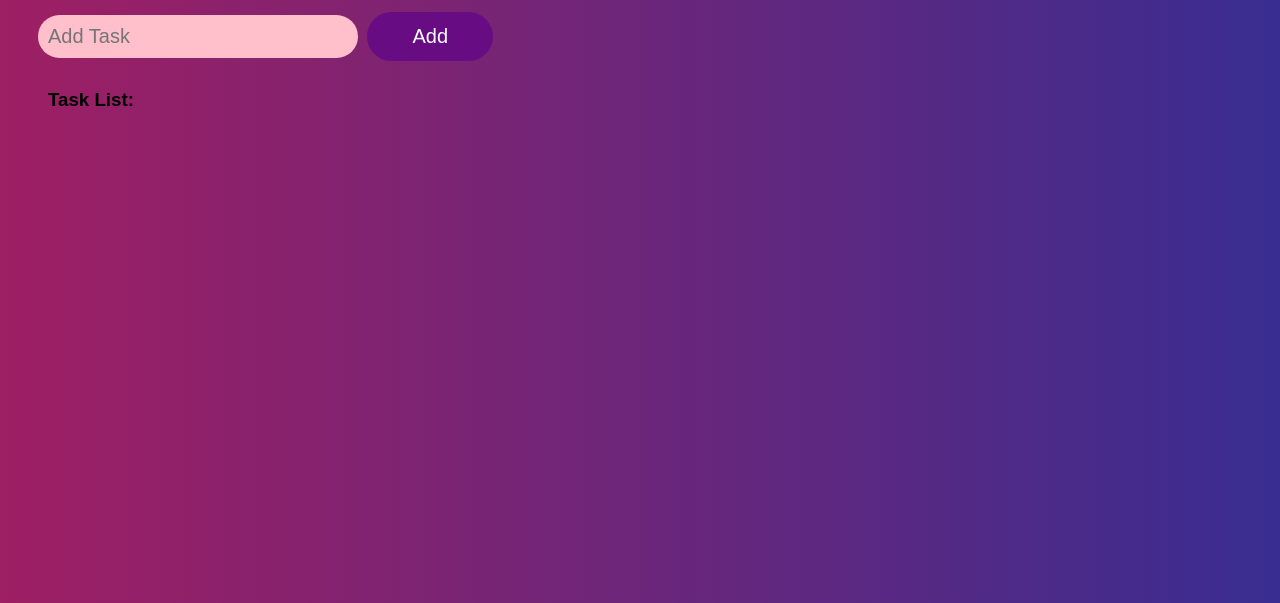
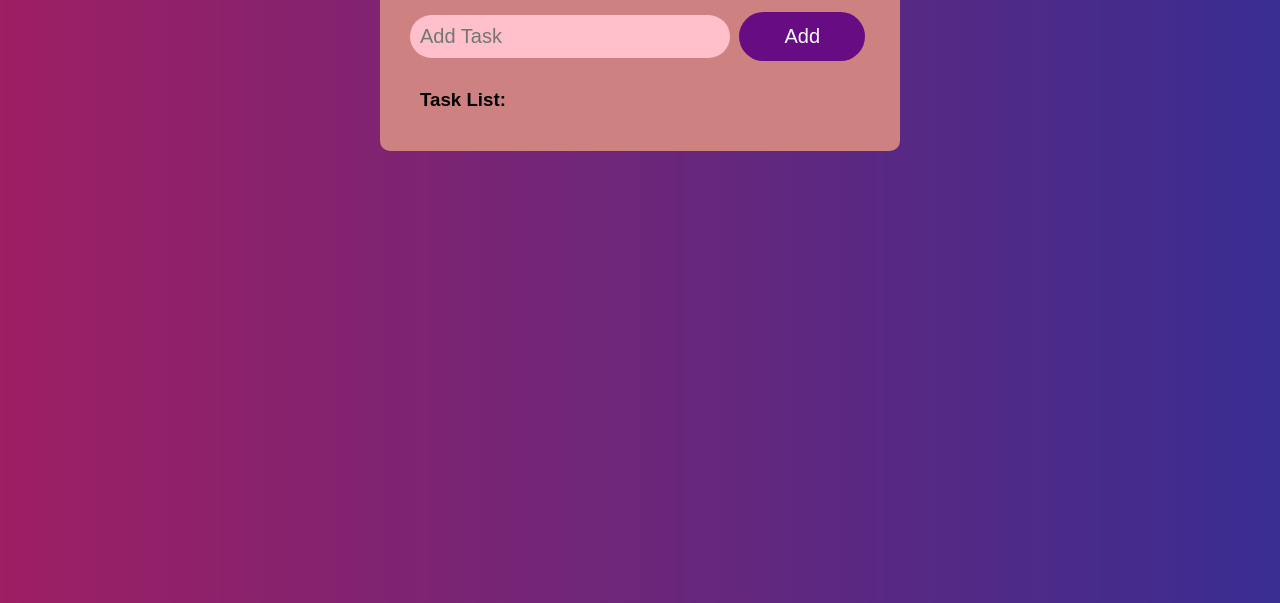
Before and after one commit to lavefayt/SE-2142---Laboratory-2, a website built with Vite: page index.html in a window 1280 px wide. Shown: the part 197-800 px from the top of the page. Built offline with nearby package versions, Linux system fonts and the light colour scheme.

Commit message:
new, reg

```diff
--- a/styles.css
+++ b/styles.css
@@ -4,11 +4,7 @@ body{
 }
 
 #todo-container{
-<<<<<<< HEAD
-  background:#9eb7fd;
-=======
   background: rgb(206, 129, 129);
->>>>>>> d288bc703572511abbde1c7116b7eaeb91715ff5
   width: 500px;
   margin: 100px auto;
   border: none;
@@ -18,11 +14,8 @@ body{
 }
 
 #todo-form::placeholder {
-<<<<<<< HEAD
   color: mediumslateblue;
-=======
   color: rgb(122, 0, 75);
->>>>>>> d288bc703572511abbde1c7116b7eaeb91715ff5
 }
 
 #header{
```
